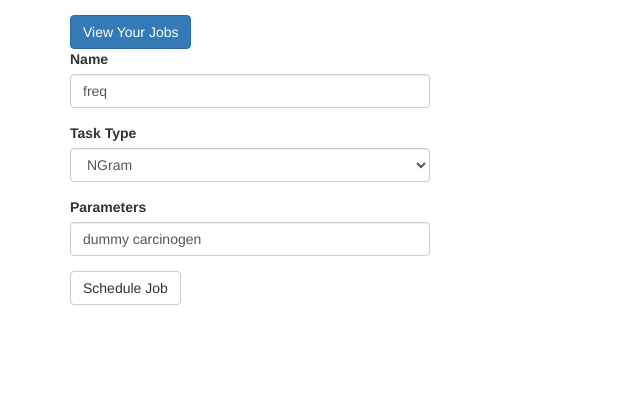
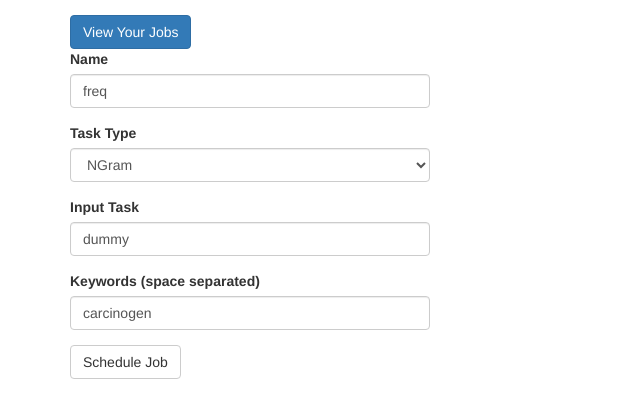
Before and after one commit to JackNeus/bookish-standalone, a Flask app: page /schedule in a window 1280 px wide. Shown: the top 418 px of the page, without its empty margins (0-640 px from the left). Run offline with Flask 2, Linux system fonts and the light colour scheme; parts of the project's set-up code (start-up, migrations or seed data) failed here and were passed over; some libraries are stand-ins or nearby versions.

Commit message:
Better scheduling interface.

```diff
--- a/app/jobs/forms.py
+++ b/app/jobs/forms.py
@@ -1,10 +1,20 @@
 from flask_wtf import FlaskForm
-from wtforms import StringField, SubmitField, SelectField
+from wtforms import HiddenField, IntegerField, StringField, SubmitField, SelectField
 from wtforms.validators import ValidationError, DataRequired, Email, EqualTo
+
+def NonNegative(form, field):
+	try:
+		field_val = int(field.data)
+	except ValueError as e:
+		raise ValidationError("Field must be an integer.")
+	if field_val < 0:
+		raise ValidationError("Field must be non-negative.")
 
 task_list = [("ngram", "NGram"), ("ucsf_api_aggregate", "UCSF API Call")]
 class ScheduleForm(FlaskForm):
 	job_name = StringField('Name', validators=[DataRequired()], default="freq")
 	task_name = SelectField('Task Type', validators=[DataRequired()], choices = task_list)
-	params = StringField('Parameters', default="dummy carcinogen")
+	param_count = HiddenField('Parameter Count', validators=[NonNegative])
+	param1 = StringField('', default="dummy")
+	param2 = StringField('', default="carcinogen")
 	submit = SubmitField('Schedule Job')
--- a/app/jobs/routes.py
+++ b/app/jobs/routes.py
@@ -17,7 +17,11 @@ def schedule():
 	if form.validate_on_submit():
 		task = tasks.resolve_task(form.task_name.data)
 		job_name = form.job_name.data
-		params = form.params.data.split(" ")
+		param_count = int(form.param_count.data);
+		params = []
+		for i in range(1, param_count+1):
+			params.append(form["param%d" % i].data)
+
 		try:
 			scheduler.schedule_job(task, params, job_name)
 		except Exception as e:
--- /dev/null
+++ b/app/static/js/schedule.js
@@ -0,0 +1,36 @@
+
+//task_list = [("ngram", "NGram"), ("ucsf_api_aggregate", "UCSF API Call")]
+
+var max_parameters = 2;
+
+var parameter_names = {
+	"ucsf_api_aggregate": ["Query"],
+	"ngram": ["Input Task", "Keywords (space separated)"]
+};
+
+var render_paramters = function(obj) {
+	let task = $("#task_name").val();
+	let task_params = parameter_names[task];
+
+	$('#param_count').val(task_params.length);
+	for (let i = 0; i < task_params.length; i++) {
+		let label = $('.control-label[for="param' + (i+1) + '"]');
+		label.text(task_params[i]);
+		label.show();
+		$("#param" + (i+1)).show();
+	}
+	for (let i = task_params.length; i < max_parameters; i++) {
+		let label = $('.control-label[for="param' + (i+1) + '"]');
+		label.hide();
+		$("#param" + (i+1)).hide()
+	}
+}
+
+$("#task_name").change(function(){
+	console.log($(this).val());
+	render_paramters();
+});
+
+$(document).ready(function() {
+	render_paramters();
+});
--- a/app/templates/base.html
+++ b/app/templates/base.html
@@ -28,6 +28,7 @@
 
 {% block scripts %}
 	{{super()}}
+	<!--<script src="http://code.jquery.com/jquery-2.2.4.min.js"></script>-->
 	<script src="https://cdnjs.cloudflare.com/ajax/libs/Chart.js/2.7.2/Chart.min.js"></script>
 {% endblock %}
 
--- a/app/templates/jobs/schedule.html
+++ b/app/templates/jobs/schedule.html
@@ -1,11 +1,16 @@
 {% extends 'base.html' %}
 {% import 'bootstrap/wtf.html' as wtf %}
+
+{% block scripts %}
+	{{ super() }}
+  <script type="text/javascript" src="/static/js/schedule.js"></script>
+{% endblock %}
 
 {% block app_content %}
 <a class="btn btn-primary" href="/jobs" role="button">View Your Jobs</a>
 <div class="row">
 	<div class="col-md-4">
-		{{ wtf.quick_form(form) }}
+		{{ wtf.quick_form(form, id="schedule-form") }}
 	</div>
 </div>
 {% endblock %}
--- a/tasks/tasks.py
+++ b/tasks/tasks.py
@@ -73,6 +73,10 @@ def ucsf_api_aggregate(query):
 
 def word_freq(file_list_path, keywords):
     init_job()
+
+    if isinstance(keywords, str):
+        keywords = keywords.split()
+
     # TODO: Replace rq_results with a config file.
     # TODO: Make sure file_list_path is a valid task ID.
     file_list_file = open('rq_results/' + file_list_path)
```
